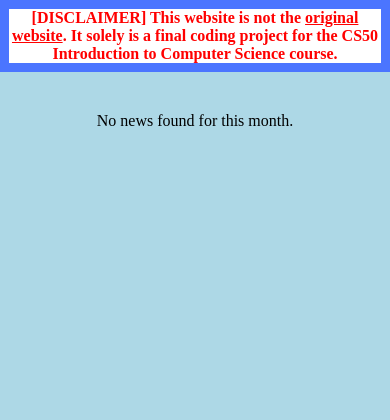
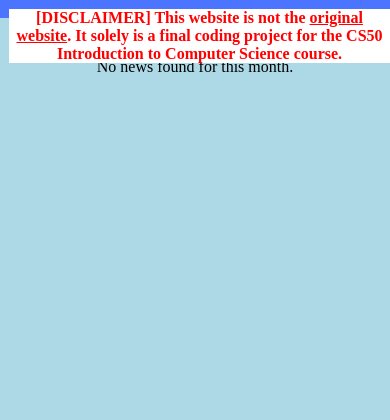
Before and after one commit to shsh227/shsh227.github.io, a Flask app: template templates/index.html in a window 390 px wide. Shown: the top 420 px of the page. Run offline with Flask 3, Linux system fonts and the light colour scheme; the template is opened without the code that fills it, so the values that code supplies are empty.

Commit message:
Update modifications

```diff
--- a/static/styles.css
+++ b/static/styles.css
@@ -140,6 +140,10 @@ footer {
     z-index: 1000;
 }
 
+#disclaimer {
+  position: fixed;
+}
+
 
 @media (max-width: 768px) {
   .article-box {
@@ -149,6 +153,7 @@ footer {
     max-height: none !important;
     margin: 10px auto 10px auto !important;
     padding: 20px !important;
+    padding-top: 0 !important;
     box-sizing: border-box !important;
   }
 
@@ -186,7 +191,6 @@ footer {
 
   #disclaimer {
     word-break: break-word;
-    margin-top: 0;
   }
 
   #fullscreen,
```
